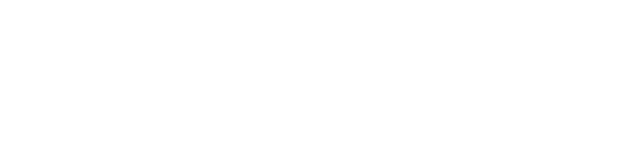
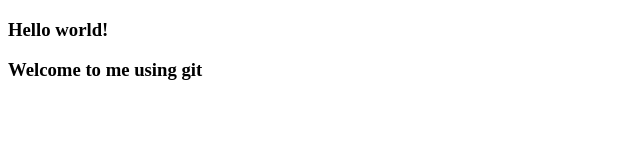
Before and after one commit to Dinocoppola/Web, a plain HTML site: page index.html in a window 1280 px wide. Shown: the whole page, without its empty margins (0-640 px from the left). Drawn offline with Linux system fonts and the light colour scheme.

Commit message:
indexheader

```diff
--- a/index.html
+++ b/index.html
@@ -1,5 +1,9 @@
 <!doctype html>
 <html>
 <head>
+	<h3>Hello world!</h3>
 </head>
+<body>
+<h3>Welcome to me using git</h3>
+</body>
 </html>
```
Also changed, not shown: 1 other file.
